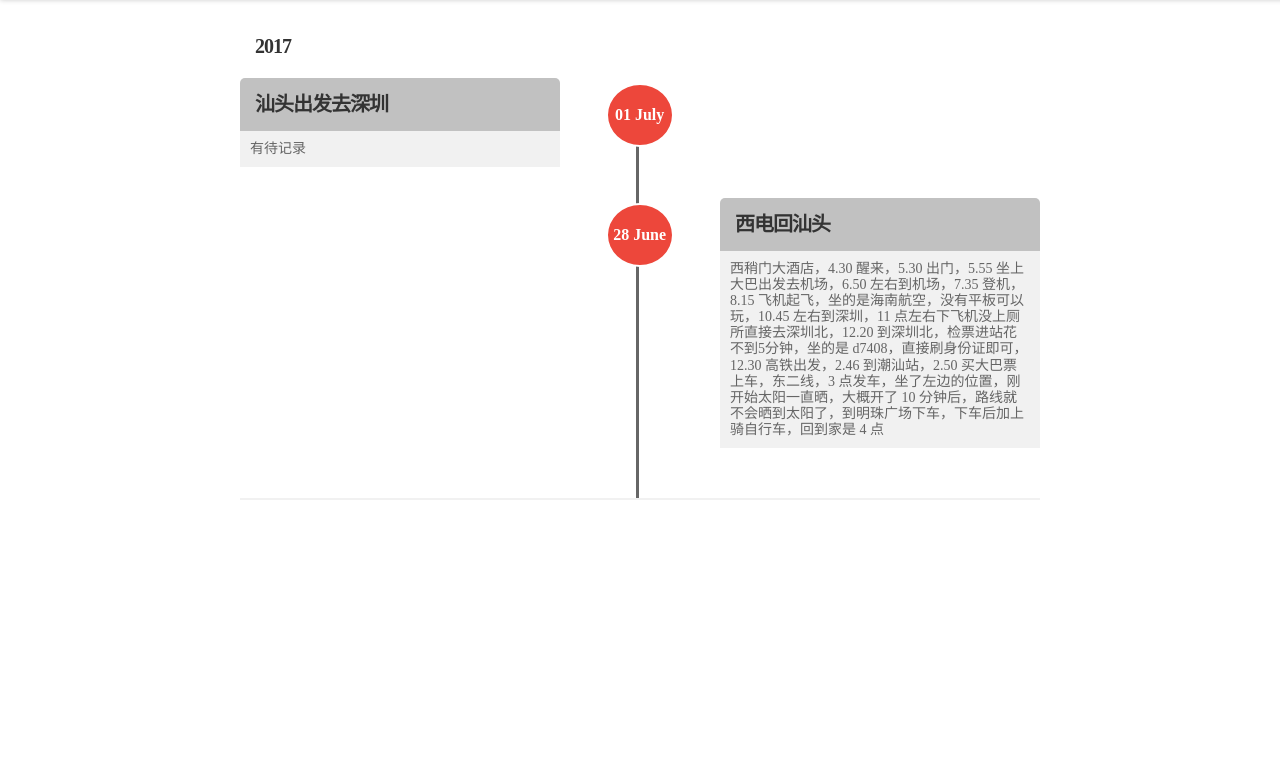
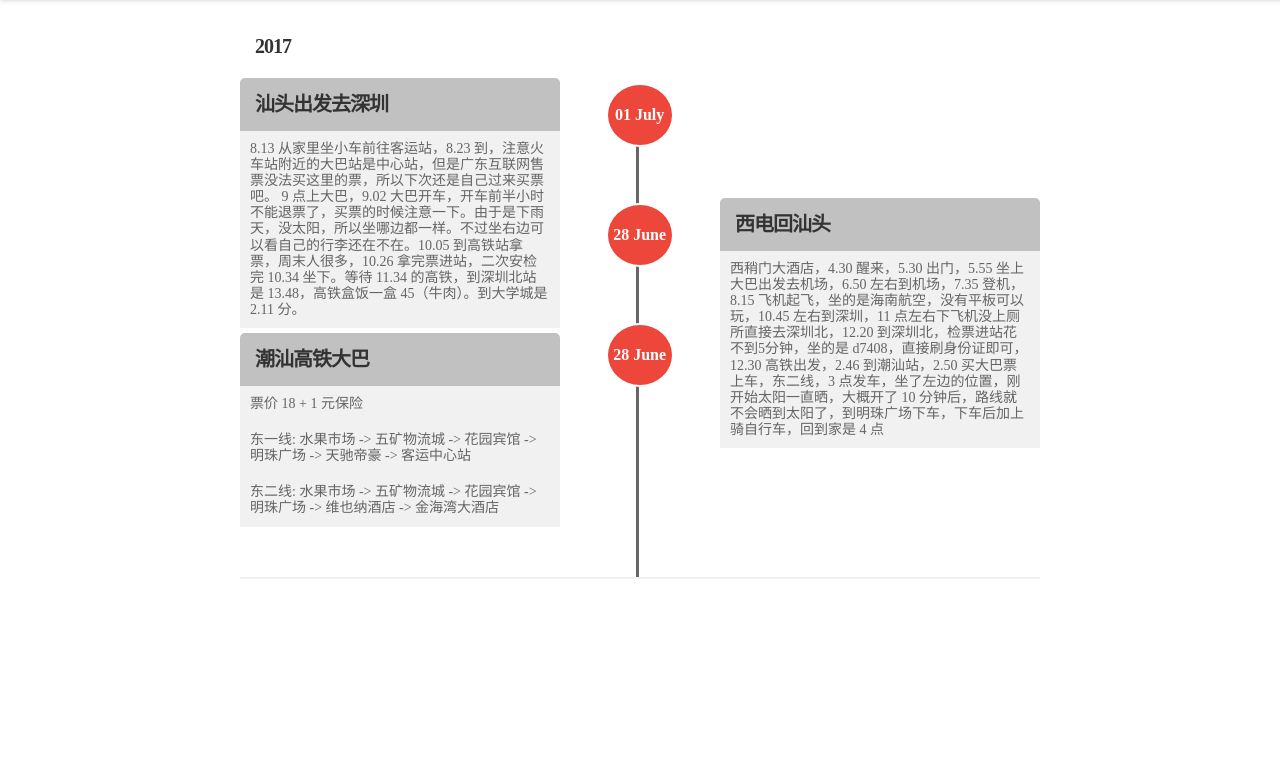
Before and after one commit to L1nwatch/my_blog_source, a Django app: page /timeline_app/ in a window 1280 px wide. Shown: the part 40-807 px from the top of the page. Before the commit the page ends 540 px from the top, so only its background shows below. Run offline with Django 3.2, Linux system fonts and the light colour scheme; some libraries are stand-ins or nearby versions.

Commit message:
更行旅行记录

```diff
--- a/my_blog/app_timeline/templates/travel_event_timeline.html
+++ b/my_blog/app_timeline/templates/travel_event_timeline.html
@@ -27,7 +27,11 @@
                         <span class="month">July</span>
                       </span>
                     <h2>汕头出发去深圳</h2>
-                    <p class="data">有待记录</p>
+                    <p class="data">
+                        8.13 从家里坐小车前往客运站，8.23 到，注意火车站附近的大巴站是中心站，但是广东互联网售票没法买这里的票，所以下次还是自己过来买票吧。
+                        9 点上大巴，9.02 大巴开车，开车前半小时不能退票了，买票的时候注意一下。由于是下雨天，没太阳，所以坐哪边都一样。不过坐右边可以看自己的行李还在不在。10.05
+                        到高铁站拿票，周末人很多，10.26 拿完票进站，二次安检完 10.34 坐下。等待 11.34 的高铁，到深圳北站是 13.48，高铁盒饭一盒 45（牛肉）。到大学城是 2.11 分。
+                    </p>
                 </div>
             </div>
 
@@ -42,6 +46,25 @@
                         西稍门大酒店，4.30 醒来，5.30 出门，5.55 坐上大巴出发去机场，6.50 左右到机场，7.35 登机，8.15 飞机起飞，坐的是海南航空，没有平板可以玩，10.45
                         左右到深圳，11 点左右下飞机没上厕所直接去深圳北，12.20 到深圳北，检票进站花不到5分钟，坐的是 d7408，直接刷身份证即可，12.30 高铁出发，2.46 到潮汕站，2.50
                         买大巴票上车，东二线，3 点发车，坐了左边的位置，刚开始太阳一直晒，大概开了 10 分钟后，路线就不会晒到太阳了，到明珠广场下车，下车后加上骑自行车，回到家是 4 点</p>
+                </div>
+            </div>
+
+            <div class="evt">
+                <div class="in">
+                        <span class="date">
+                            <span class="day">28</span>
+                            <span class="month">June</span>
+                        </span>
+                    <h2>潮汕高铁大巴</h2>
+                    <p class="data">
+                        票价 18 + 1 元保险
+                    </p>
+                    <p class="data">
+                        东一线: 水果市场 -> 五矿物流城 -> 花园宾馆 -> 明珠广场 -> 天驰帝豪 -> 客运中心站
+                    </p>
+                    <p class="data">
+                        东二线: 水果市场 -> 五矿物流城 -> 花园宾馆 -> 明珠广场 -> 维也纳酒店 -> 金海湾大酒店
+                    </p>
                 </div>
             </div>
 
```
